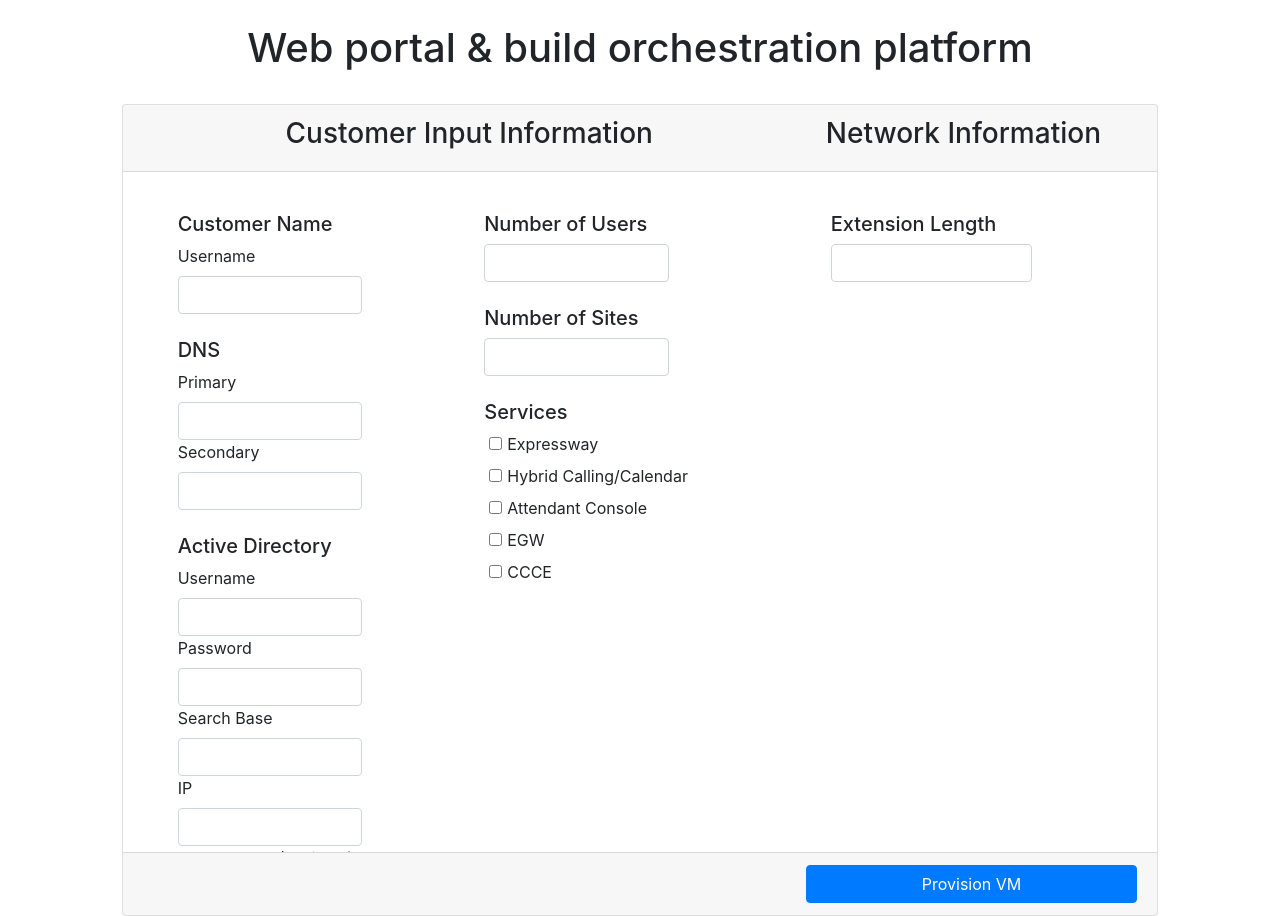
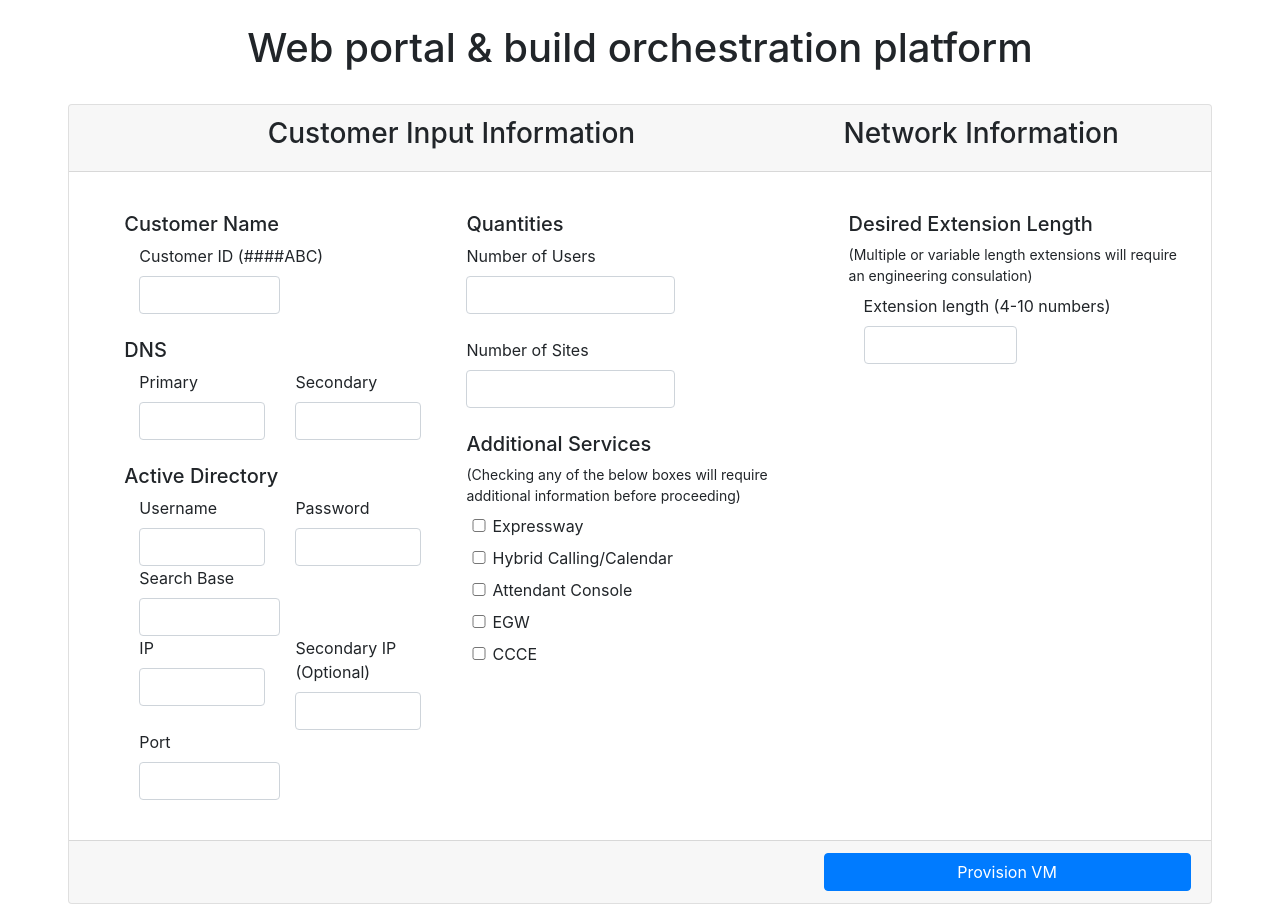
Before and after one commit to dlamygit/intradoApp, an Angular app: page /provision in a window 1280 px wide. Built offline with nearby package versions, Linux system fonts and the light colour scheme.

Commit message:
Updated form input layout

```diff
--- a/src/app/components/login/login.component.html
+++ b/src/app/components/login/login.component.html
@@ -8,7 +8,7 @@
         <div class="card-body ">
             <form #loginForm="ngForm" (ngSubmit)="onSubmit(user)">
                     <div align="center">
-                        <img src="https://www.intrado.com/img/intrado-logo-xs.png">
+                        <img src="../../../assets/images/IntradoLogo.JPG">
                     </div>
                     <div [hidden]="!invalidUser" align="center" class="alert alert-danger">
                         Invalid username or password
--- a/src/app/components/provision/provision.component.css
+++ b/src/app/components/provision/provision.component.css
@@ -2,3 +2,7 @@
     max-height: 680px;
     overflow-y: auto;
 }
+
+.info-text{
+    font-size: 14px;
+}
--- a/src/app/components/provision/provision.component.html
+++ b/src/app/components/provision/provision.component.html
@@ -1,4 +1,4 @@
-<div class="container col-lg-10">
+<div class="container col-lg-11">
     <div class="card">
 
         <div class="card-header">
@@ -12,56 +12,88 @@
             </div>
         </div>
 
-    <div class="card-body scroll">
+    <div class="card-body scroll" >
         <div class="row">
             <div class="col-lg-8" >
                 <div class="container">
                     <div class="row card-body  ">
-                        <div class="col-lg-6 ">
+                        <div class="col-lg-6">
                             <h5>Customer Name</h5>
-                            <label >Username</label>
-                            <input type="text" class="form-control col-lg-8" name="customerUsername">
-
+                            <div class="input-group">
+                                <div class="col-lg-12">
+                                    <label >Customer ID (####ABC)</label>
+                                    <input type="text" class="form-control col-lg-6" name="customerUsername">
+                                </div>
+                            </div>
                             <br>
 
                             <h5>DNS</h5>
+                            <div class="input-group">
+                                <div class="col-lg-6">
                                     <label >Primary</label>
-                            <input type="text" class="form-control col-lg-8" name="customerUsername">
+                                    <input type="text" class="form-control col-lg-12" name="customerUsername">
+                                </div>
+                                <div class="col-lg-6">
                                     <label >Secondary</label>
-                            <input type="text" class="form-control col-lg-8" name="customerUsername">
-
+                                    <input type="text" class="form-control col-lg-12" name="customerUsername">
+                                </div>
+                            </div>
                             <br>
 
                             <h5>Active Directory</h5>
-                            <label >Username</label>
-                            <input type="text" class="form-control col-lg-8" name="adUsername">
+
+                            <div class="input-group">
+                                <div class="col-lg-6">
+                                    <label  >Username</label>
+                                    <input type="text" class="form-control" name="adUsername">
+                                </div>
+                                <div class="col-lg-6">
                                     <label >Password</label>
-                            <input type="password" class="form-control col-lg-8" name="password">
+                                    <input type="password" class="form-control" name="password">
+                                </div>
+
+                                <div class="col-lg-12">
                                         <label >Search Base</label>
-                            <input type="text" class="form-control col-lg-8" name="searchbase">
+                                        <input type="text" class="form-control col-lg-6" name="searchbase">
+                                    </div>
+                                <div class="col-lg-6">
                                     <label >IP</label>
-                            <input type="text" class="form-control col-lg-8" name="ip">
-                            <label >Secondary IP(Optional)</label>
-                            <input type="text" class="form-control col-lg-8" name="secondaryip">
+                                    <input type="text" class="form-control col-lg-12" name="ip">
+                                </div>
+                                <div class="col-lg-6">
+                                    <label >Secondary IP (Optional)</label>
+                                    <input type="text" class="form-control col-lg-12" name="secondaryip">
+                                </div>
+
+
+                                <div class="col-lg-12">
                                     <label >Port</label>
-                            <input type="number" class="form-control col-lg-8" name="port">
+                                    <input type="number" class="form-control col-lg-6" name="port">
+                                </div>
+                            </div>
+
 
 
 
                         </div>
                         <div class="col-lg-6">
+
+                            <h5>Quantities</h5>
                             <div>
-                                <h5>Number of Users</h5>
+                                <label>Number of Users</label>
                                 <input type="number" class="form-control col-lg-8" name="customerUsername">
                             </div>
                             <br>
 
                             <div>
-                                <h5>Number of Sites</h5>
+                                <label>Number of Sites</label>
                                 <input type="number" class="form-control col-lg-8" name="customerUsername">
                             </div>
                             <br>
-                            <h5>Services</h5>
+                            <h5>Additional Services</h5>
+                            <div class="info-text">
+                                <label>(Checking any of the below boxes will require additional information before proceeding)</label>
+                            </div>
                             <div align="left">
                                 <input type="checkbox" class="col-lg-1"  name="expressway">
                                 <label>Expressway</label>
@@ -88,8 +120,17 @@
                 </div>
             </div>
             <div class="card-body col-lg-4">
-                    <h5>Extension Length</h5>
-                    <input type="text" class="form-control col-lg-8" name="customerUsername">
+                    <h5>Desired Extension Length</h5>
+                    <div class="info-text">
+                        <label>(Multiple or variable length extensions will require an engineering consulation)</label>
+                    </div>
+                    <div class="input-group">
+                        <div class="col-lg-12">
+                            <label >Extension length  (4-10 numbers)</label>
+                            <input type="text" class="form-control col-lg-6" name="customerUsername">
+                        </div>
+                    </div>
+
             </div>
         </div>
     </div>
```
Lines whose indentation alone changed are shown as unchanged.
